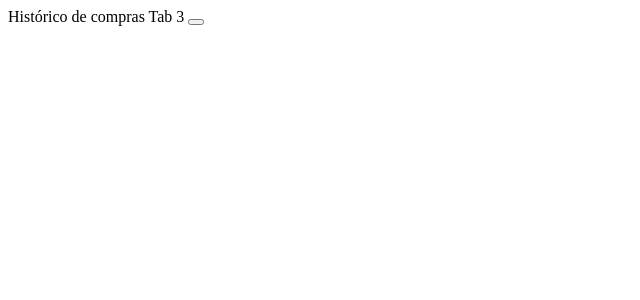
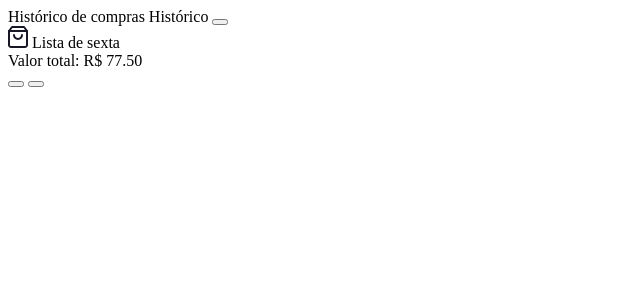
Before and after one commit to JoaoCFN/appMercado, a PHP site: page /app/tab3/tab3.page.html in a window 1280 px wide. Shown: the top 300 px of the page, without its empty margins (0-640 px from the left). Run offline with PHP 8.4, Linux system fonts and the light colour scheme.

```diff
--- a/src/app/tab2/tab2.page.html
+++ b/src/app/tab2/tab2.page.html
@@ -9,7 +9,9 @@
 <ion-content [fullscreen]="true">
   <ion-header collapse="condense">
     <ion-toolbar>
-      <ion-title size="large">Tab 2</ion-title>
+      <ion-title size="large">
+        Lista de compras
+      </ion-title>
     </ion-toolbar>
   </ion-header>
 
--- a/src/app/tab3/tab3.page.html
+++ b/src/app/tab3/tab3.page.html
@@ -6,13 +6,14 @@
     </ion-toolbar>
 </ion-header>
 
-<ion-content [fullscreen]="true">
+<ion-content [fullscreen]="true" class="history-page-content">
     <ion-header collapse="condense">
         <ion-toolbar>
-            <ion-title size="large">Tab 3</ion-title>
+            <ion-title size="large">
+                Histórico
+            </ion-title>
         </ion-toolbar>
     </ion-header>
-
 
     <!-- Pesquisa -->
     <ion-item class="search-bar" lines="none">
@@ -26,4 +27,42 @@
             <ion-icon name="search"></ion-icon>
         </button>
     </ion-item>
+
+    <!-- Histórico  com itens -->
+    <ion-grid>
+        <ion-row class="ion-justify-content-center lista-compras-history">
+            <ion-col class="d-flex lista-compras-item" size="11">
+               <div class="d-grid">
+                    <img
+                        src="assets/img/order.svg"
+                        alt="lista-compra"
+                    />
+
+                    <ion-label>
+                        Lista de sexta
+                        <div class="small-text">
+                            <span>
+                                Valor total:
+                            </span>
+                            <span>
+                                R$ 77.50
+                            </span>
+                        </div>
+                    </ion-label>
+               </div>
+
+               <div class="d-grid-t">
+                    <!-- <small>
+                        13/12/2020
+                    </small> -->
+                    <button class="btn-view">
+                        <ion-icon name="eye-outline"></ion-icon>
+                    </button>
+                    <button class="btn-remove">
+                        <ion-icon name="trash-outline"></ion-icon>
+                    </button>
+               </div>
+            </ion-col>
+        </ion-row>
+    </ion-grid>
 </ion-content>
```
Also changed, not shown: src/app/tab3/tab3.page.scss (+91 -2 lines).
